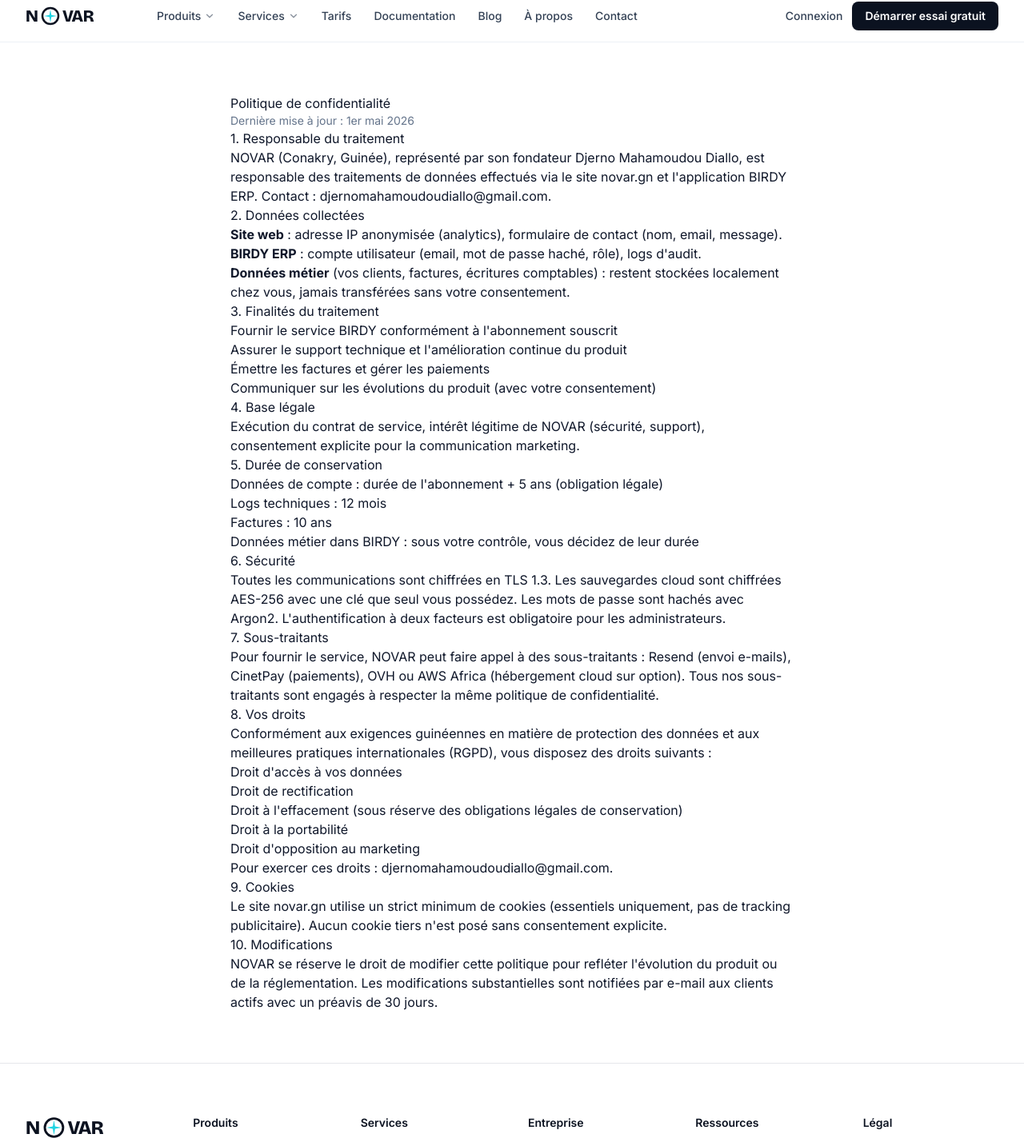
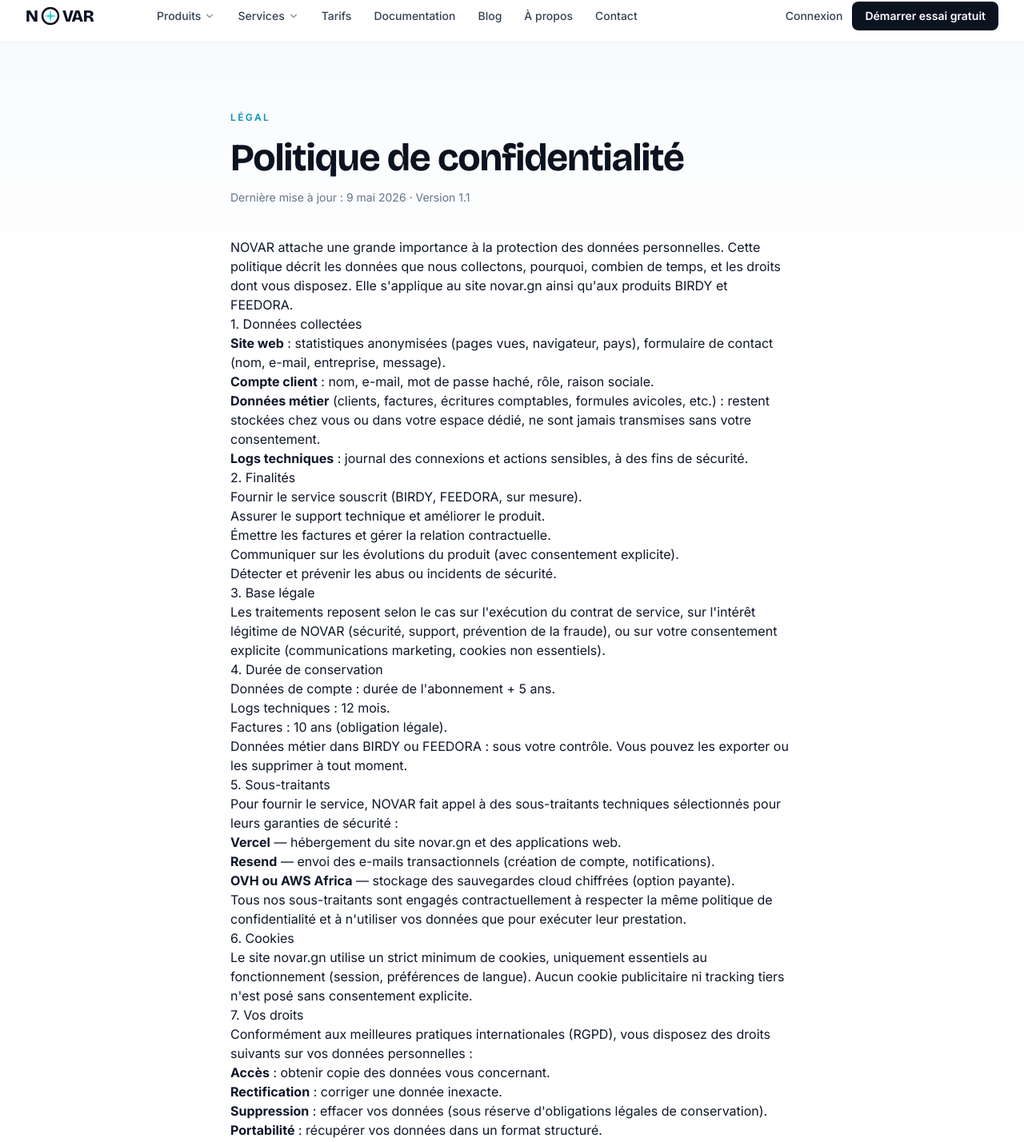
Before and after one commit to novarstartup-tech/novar-website, a Next.js app: page /legal/privacy in a window 1280 px wide. Shown: the part 12-1440 px from the top of the page at 80% size. Built offline with nearby package versions, Linux system fonts and the light colour scheme.

Commit message:
feat(novar): politique de confidentialite RGPD-compatible en light

```diff
--- a/src/app/legal/privacy/page.tsx
+++ b/src/app/legal/privacy/page.tsx
@@ -1,89 +1,177 @@
-export const metadata = { title: 'Politique de confidentialité' };
+import Link from 'next/link';
+import { SITE } from '@/lib/site';
+
+export const metadata = {
+  title: 'Politique de confidentialité',
+  description:
+    'Politique de confidentialité NOVAR — données collectées, finalités, durée, sous-traitants, droits des utilisateurs et contact DPO.',
+};
 
 export default function PrivacyPage() {
   return (
-    <article className="mx-auto max-w-3xl px-4 sm:px-6 lg:px-8 py-16 prose prose-slate dark:prose-invert">
-      <h1>Politique de confidentialité</h1>
-      <p className="text-sm text-slate-500">Dernière mise à jour : 1er mai 2026</p>
+    <>
+      <section className="relative overflow-hidden bg-white">
+        <div className="absolute inset-x-0 top-0 h-[320px] bg-gradient-to-b from-novar-surface-2 to-white" aria-hidden />
+        <div className="relative mx-auto max-w-3xl px-6 lg:px-8 pt-20 pb-10">
+          <span className="inline-block text-xs font-semibold uppercase tracking-[0.2em] text-novar-accent">
+            Légal
+          </span>
+          <h1 className="mt-4 font-display text-4xl sm:text-5xl font-bold tracking-tight text-novar-ink">
+            Politique de confidentialité
+          </h1>
+          <p className="mt-4 text-sm text-novar-muted">
+            Dernière mise à jour : 9 mai 2026 · Version 1.1
+          </p>
+        </div>
+      </section>
 
-      <h2>1. Responsable du traitement</h2>
+      <article className="mx-auto max-w-3xl px-6 lg:px-8 pb-20">
+        <div className="prose prose-slate max-w-none prose-headings:font-display prose-headings:tracking-tight prose-h2:text-novar-ink prose-h2:mt-10 prose-h2:text-2xl prose-p:text-novar-ink-soft prose-p:leading-relaxed prose-li:text-novar-ink-soft prose-strong:text-novar-ink prose-a:text-novar-accent">
           <p>
-        NOVAR (Conakry, Guinée), représenté par son fondateur Djerno Mahamoudou Diallo, est responsable des
-        traitements de données effectués via le site novar.gn et l&apos;application BIRDY ERP. Contact :
-        djernomahamoudoudiallo@gmail.com.
+            NOVAR attache une grande importance à la protection des données
+            personnelles. Cette politique décrit les données que nous
+            collectons, pourquoi, combien de temps, et les droits dont vous
+            disposez. Elle s&apos;applique au site novar.gn ainsi qu&apos;aux
+            produits BIRDY et FEEDORA.
           </p>
 
-      <h2>2. Données collectées</h2>
+          <h2>1. Données collectées</h2>
           <ul>
-        <li><strong>Site web</strong> : adresse IP anonymisée (analytics), formulaire de contact (nom, email, message).</li>
-        <li><strong>BIRDY ERP</strong> : compte utilisateur (email, mot de passe haché, rôle), logs d&apos;audit.</li>
-        <li><strong>Données métier</strong> (vos clients, factures, écritures comptables) : restent stockées localement chez vous, jamais transférées sans votre consentement.</li>
+            <li>
+              <strong>Site web</strong> : statistiques anonymisées (pages
+              vues, navigateur, pays), formulaire de contact (nom, e-mail,
+              entreprise, message).
+            </li>
+            <li>
+              <strong>Compte client</strong> : nom, e-mail, mot de passe
+              haché, rôle, raison sociale.
+            </li>
+            <li>
+              <strong>Données métier</strong> (clients, factures, écritures
+              comptables, formules avicoles, etc.) : restent stockées chez
+              vous ou dans votre espace dédié, ne sont jamais transmises sans
+              votre consentement.
+            </li>
+            <li>
+              <strong>Logs techniques</strong> : journal des connexions et
+              actions sensibles, à des fins de sécurité.
+            </li>
           </ul>
 
-      <h2>3. Finalités du traitement</h2>
+          <h2>2. Finalités</h2>
           <ul>
-        <li>Fournir le service BIRDY conformément à l&apos;abonnement souscrit</li>
-        <li>Assurer le support technique et l&apos;amélioration continue du produit</li>
-        <li>Émettre les factures et gérer les paiements</li>
-        <li>Communiquer sur les évolutions du produit (avec votre consentement)</li>
+            <li>Fournir le service souscrit (BIRDY, FEEDORA, sur mesure).</li>
+            <li>Assurer le support technique et améliorer le produit.</li>
+            <li>Émettre les factures et gérer la relation contractuelle.</li>
+            <li>Communiquer sur les évolutions du produit (avec consentement explicite).</li>
+            <li>Détecter et prévenir les abus ou incidents de sécurité.</li>
           </ul>
 
-      <h2>4. Base légale</h2>
+          <h2>3. Base légale</h2>
           <p>
-        Exécution du contrat de service, intérêt légitime de NOVAR (sécurité, support), consentement explicite
-        pour la communication marketing.
+            Les traitements reposent selon le cas sur l&apos;exécution du
+            contrat de service, sur l&apos;intérêt légitime de NOVAR
+            (sécurité, support, prévention de la fraude), ou sur votre
+            consentement explicite (communications marketing, cookies non
+            essentiels).
           </p>
 
-      <h2>5. Durée de conservation</h2>
+          <h2>4. Durée de conservation</h2>
           <ul>
-        <li>Données de compte : durée de l&apos;abonnement + 5 ans (obligation légale)</li>
-        <li>Logs techniques : 12 mois</li>
-        <li>Factures : 10 ans</li>
-        <li>Données métier dans BIRDY : sous votre contrôle, vous décidez de leur durée</li>
+            <li>Données de compte : durée de l&apos;abonnement + 5 ans.</li>
+            <li>Logs techniques : 12 mois.</li>
+            <li>Factures : 10 ans (obligation légale).</li>
+            <li>
+              Données métier dans BIRDY ou FEEDORA : sous votre contrôle.
+              Vous pouvez les exporter ou les supprimer à tout moment.
+            </li>
           </ul>
 
-      <h2>6. Sécurité</h2>
+          <h2>5. Sous-traitants</h2>
           <p>
-        Toutes les communications sont chiffrées en TLS 1.3. Les sauvegardes cloud sont chiffrées AES-256
-        avec une clé que seul vous possédez. Les mots de passe sont hachés avec Argon2. L&apos;authentification
-        à deux facteurs est obligatoire pour les administrateurs.
+            Pour fournir le service, NOVAR fait appel à des sous-traitants
+            techniques sélectionnés pour leurs garanties de sécurité :
+          </p>
+          <ul>
+            <li>
+              <strong>Vercel</strong> — hébergement du site novar.gn et des
+              applications web.
+            </li>
+            <li>
+              <strong>Resend</strong> — envoi des e-mails transactionnels
+              (création de compte, notifications).
+            </li>
+            <li>
+              <strong>OVH ou AWS Africa</strong> — stockage des sauvegardes
+              cloud chiffrées (option payante).
+            </li>
+          </ul>
+          <p>
+            Tous nos sous-traitants sont engagés contractuellement à respecter
+            la même politique de confidentialité et à n&apos;utiliser vos
+            données que pour exécuter leur prestation.
           </p>
 
-      <h2>7. Sous-traitants</h2>
+          <h2>6. Cookies</h2>
           <p>
-        Pour fournir le service, NOVAR peut faire appel à des sous-traitants : Resend (envoi e-mails),
-        CinetPay (paiements), OVH ou AWS Africa (hébergement cloud sur option). Tous nos sous-traitants
-        sont engagés à respecter la même politique de confidentialité.
+            Le site novar.gn utilise un strict minimum de cookies, uniquement
+            essentiels au fonctionnement (session, préférences de langue).
+            Aucun cookie publicitaire ni tracking tiers n&apos;est posé sans
+            consentement explicite.
           </p>
 
-      <h2>8. Vos droits</h2>
+          <h2>7. Vos droits</h2>
           <p>
-        Conformément aux exigences guinéennes en matière de protection des données et aux meilleures
-        pratiques internationales (RGPD), vous disposez des droits suivants :
+            Conformément aux meilleures pratiques internationales (RGPD),
+            vous disposez des droits suivants sur vos données personnelles :
           </p>
           <ul>
-        <li>Droit d&apos;accès à vos données</li>
-        <li>Droit de rectification</li>
-        <li>Droit à l&apos;effacement (sous réserve des obligations légales de conservation)</li>
-        <li>Droit à la portabilité</li>
-        <li>Droit d&apos;opposition au marketing</li>
+            <li><strong>Accès</strong> : obtenir copie des données vous concernant.</li>
+            <li><strong>Rectification</strong> : corriger une donnée inexacte.</li>
+            <li><strong>Suppression</strong> : effacer vos données (sous réserve d&apos;obligations légales de conservation).</li>
+            <li><strong>Portabilité</strong> : récupérer vos données dans un format structuré.</li>
+            <li><strong>Opposition</strong> : refuser certains traitements (notamment marketing).</li>
           </ul>
           <p>
-        Pour exercer ces droits : djernomahamoudoudiallo@gmail.com.
+            Pour exercer ces droits, écrivez-nous à{' '}
+            <a href={`mailto:${SITE.email}`}>{SITE.email}</a>. Nous répondons
+            sous 30 jours maximum.
           </p>
 
-      <h2>9. Cookies</h2>
+          <h2>8. Sécurité</h2>
           <p>
-        Le site novar.gn utilise un strict minimum de cookies (essentiels uniquement, pas de tracking
-        publicitaire). Aucun cookie tiers n&apos;est posé sans consentement explicite.
+            Toutes les communications avec nos services sont chiffrées en
+            TLS 1.3. Les sauvegardes cloud sont chiffrées en AES-256 avec une
+            clé que vous contrôlez. Les mots de passe sont hachés avec
+            Argon2. L&apos;authentification à deux facteurs est disponible et
+            obligatoire pour les comptes administrateurs.
+          </p>
+
+          <h2>9. Contact DPO</h2>
+          <p>
+            Pour toute question relative à cette politique ou à l&apos;exercice
+            de vos droits, écrivez à <a href={`mailto:${SITE.email}`}>{SITE.email}</a>.
+            Le responsable du traitement est NOVAR ({SITE.city}, {SITE.country}),
+            représenté par son fondateur Djerno Mahamoudou Diallo.
           </p>
 
           <h2>10. Modifications</h2>
           <p>
-        NOVAR se réserve le droit de modifier cette politique pour refléter l&apos;évolution du produit ou de
-        la réglementation. Les modifications substantielles sont notifiées par e-mail aux clients actifs avec
-        un préavis de 30 jours.
+            NOVAR se réserve le droit de mettre à jour cette politique pour
+            refléter l&apos;évolution du produit ou de la réglementation. Les
+            modifications substantielles sont notifiées par e-mail aux
+            clients actifs avec un préavis minimum de 30 jours.
           </p>
+
+          <p className="mt-10 text-sm">
+            Voir aussi :{' '}
+            <Link href="/legal/cgv">
+              Conditions générales de vente
+            </Link>
+            .
+          </p>
+        </div>
       </article>
+    </>
   );
 }
```
Lines whose indentation alone changed are shown as unchanged.
